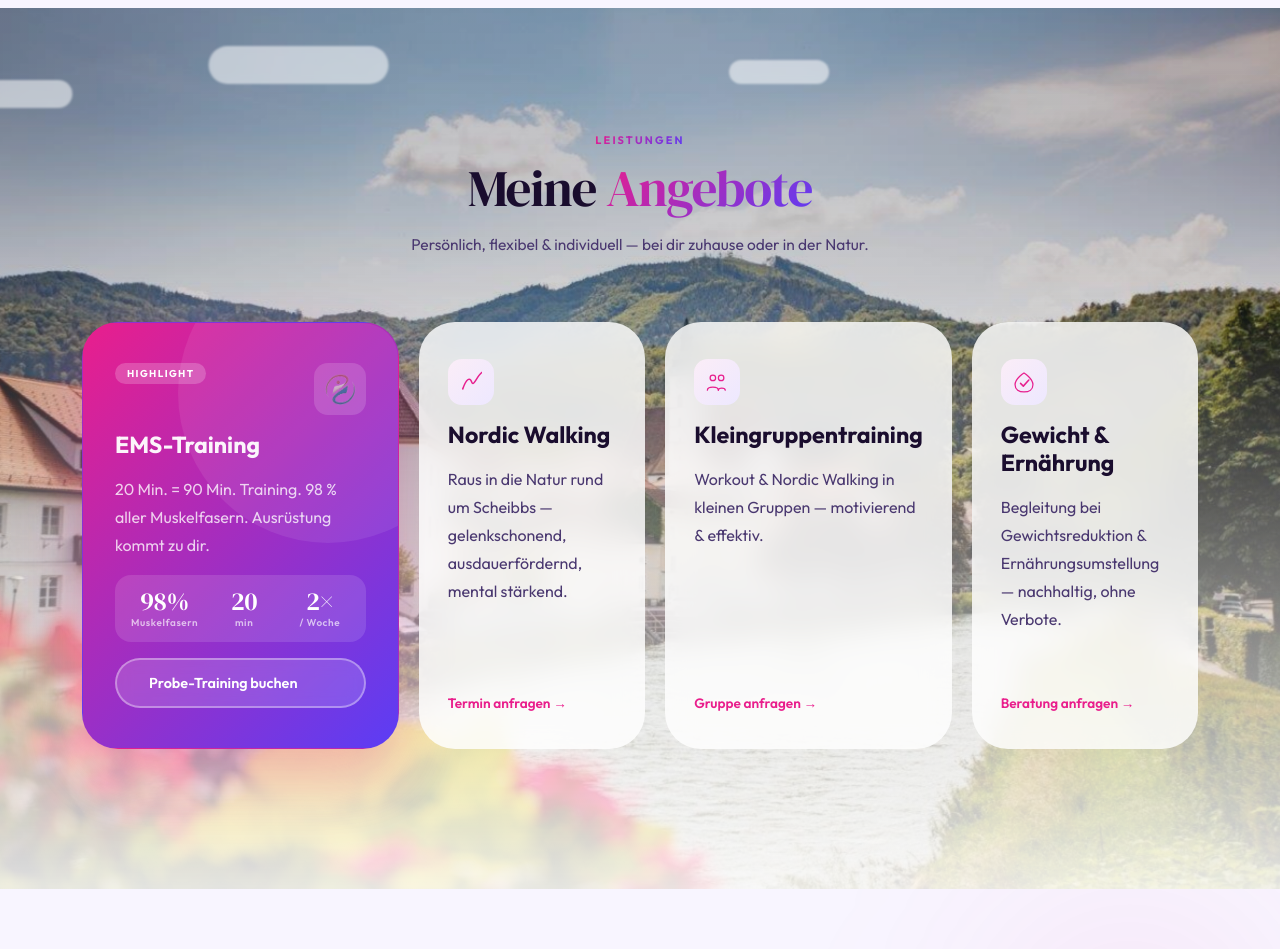
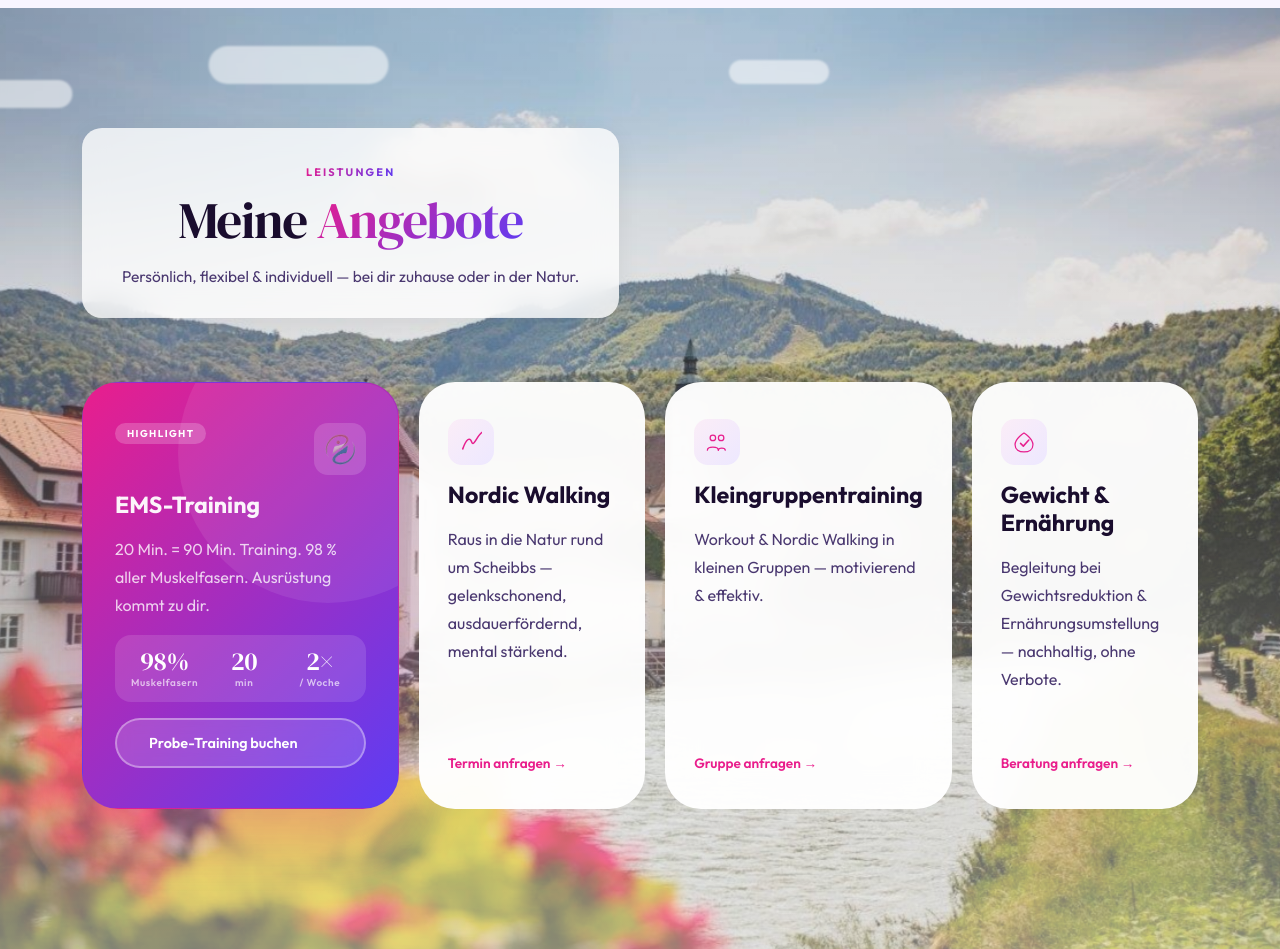
Before and after one commit to mschiller177-tech/Website, a plain HTML site: page index.html in a window 1280 px wide. Shown: the part 1500-2449 px from the top of the page. Drawn offline with Linux system fonts and the light colour scheme; animation ran at ten frames a second.

Commit message:
Services: leichterer Overlay, Foto gut sichtbar, Karten opak

```diff
--- a/style.css
+++ b/style.css
@@ -791,15 +791,14 @@ header, main, footer, section, .mob, .mob__bd {
   100% { transform: scale(1.04) translateX(8px); }
 }
 
-/* Overlay: top readable, bottom fades to white for cards */
+/* Overlay: leicht, Foto soll gut sichtbar bleiben */
 .svc-photo-overlay {
   position: absolute; inset: 0;
   background: linear-gradient(
     180deg,
-    rgba(10,8,30,.18) 0%,
-    rgba(10,8,30,.08) 30%,
-    rgba(255,255,255,.55) 72%,
-    rgba(255,255,255,.88) 100%
+    rgba(255,255,255,.08) 0%,
+    rgba(255,255,255,.22) 50%,
+    rgba(255,255,255,.45) 100%
   );
 }
 
@@ -819,11 +818,23 @@ header, main, footer, section, .mob, .mob__bd {
 /* Wrap sits above landscape */
 .svc-wrap { position: relative; z-index: 2; }
 
+/* Lesbarer Titel-Block */
+.svc-wrap .sec-head {
+  background: rgba(255,255,255,.78);
+  backdrop-filter: blur(12px);
+  border-radius: 20px;
+  padding: 32px 40px 28px;
+  display: inline-block;
+  width: auto;
+  margin-left: auto; margin-right: auto;
+  box-shadow: 0 4px 24px rgba(0,0,0,.06);
+}
+
 .svc-grid { display: grid; grid-template-columns: 1.4fr 1fr 1fr 1fr; gap: 20px; }
 
 .svc-card {
-  background: rgba(255,255,255,.82); backdrop-filter: blur(14px);
-  border: 1px solid rgba(255,255,255,.6);
+  background: rgba(255,255,255,.96); backdrop-filter: blur(16px);
+  border: 1px solid rgba(255,255,255,.9);
   border-radius: var(--r-xl); padding: 36px 28px;
   display: flex; flex-direction: column; gap: 16px;
   border: 1.5px solid transparent;
```
